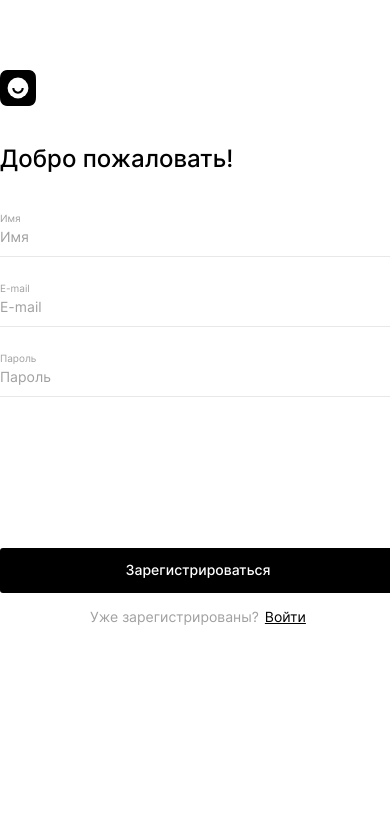
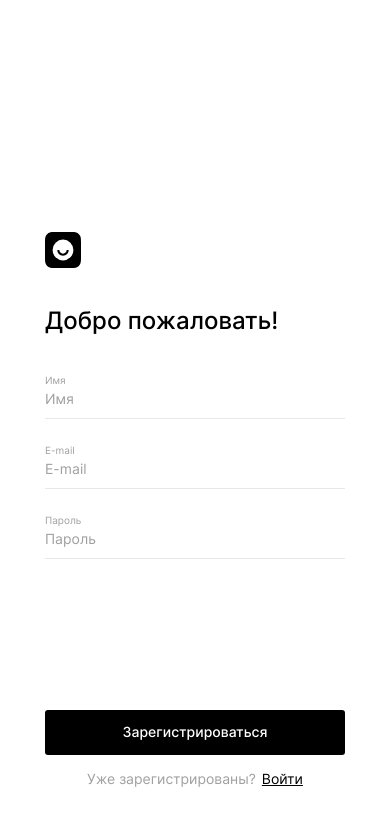
Before and after one commit to EugeneStepanovMoscow/movies-explorer-frontend, a React (Create React App) app: page /register in a window 390 px wide. Shown: the top 826 px of the page. Built offline with nearby package versions, Linux system fonts and the light colour scheme.

Commit message:
log reg form update

```diff
--- a/src/components/FormPattern/FormPattern.css
+++ b/src/components/FormPattern/FormPattern.css
@@ -1,5 +1,15 @@
 .form-pattern {
-  width: 396px;
+  max-width: 396px;
   margin: 0 auto;
-  padding: 70px 0 0 0;
 }
+@media screen and (min-width: 321px) and (max-width: 420px) {
+  .form-pattern {
+    max-width: 300px;
+  }
+}
+
+@media screen and (max-width: 320px) {
+  .form-pattern {
+    max-width: 260px;
+  }
+}
--- a/src/components/FormPattern/__btn-save/form-pattern__btn-save.css
+++ b/src/components/FormPattern/__btn-save/form-pattern__btn-save.css
@@ -1,7 +1,7 @@
 .form-pattern__btn-save {
   margin: 140px 0 0 0;
   padding: 0;
-  width: 396px;
+  width: 100%;
   height: 45px;
   border: 0;
   border-radius: 3px;
--- a/src/components/FormPattern/__footer-link/form-patter__footer-link.css
+++ b/src/components/FormPattern/__footer-link/form-patter__footer-link.css
@@ -7,3 +7,9 @@
   color: #000;
   cursor: pointer;
 }
+@media screen and (max-width: 320px) {
+  .form-patter__footer-link {
+    font-size: 12px;
+    line-height: 14.52px;
+  }
+}
--- a/src/components/FormPattern/__footer-text/form-pattern__footer-text.css
+++ b/src/components/FormPattern/__footer-text/form-pattern__footer-text.css
@@ -1,5 +1,5 @@
 .form-pattern__footer-text {
-  margin: 16px auto;
+  margin: 16px auto 0 auto;
   text-align: center;
   font-family: Inter, Arial, sans-serif;
   font-weight: 400;
@@ -7,3 +7,9 @@
   line-height: 16.94px;
   color: #A0A0A0;
 }
+@media screen and (max-width: 320px) {
+  .form-pattern__footer-text {
+    font-size: 12px;
+    line-height: 14.52px;
+  }
+}
--- a/src/components/FormPattern/__greeting/form-pattern__greeting.css
+++ b/src/components/FormPattern/__greeting/form-pattern__greeting.css
@@ -5,3 +5,10 @@
   font-size: 24px;
   line-height: 29.05px;
 }
+
+@media screen and (max-width: 320px) {
+  .form-pattern__greeting {
+    text-align: center;
+    margin: 50px auto 80px auto;
+  }
+}
--- a/src/components/HeaderLink/HeaderLink.css
+++ b/src/components/HeaderLink/HeaderLink.css
@@ -15,3 +15,9 @@
   width: 36px;
   height: 36px;
 }
+
+@media screen and (max-width: 320px) {
+  .headerLink {
+    margin: 0 auto;
+  }
+}
--- a/src/components/Login/Login.js
+++ b/src/components/Login/Login.js
@@ -5,7 +5,7 @@ function Login (
 )
 {
 return (
-  <main>
+  <main className="login">
     <FormPattern
       formName={'login'}
       formGreeting = {'Рады видеть!'}
--- /dev/null
+++ b/src/components/Login/login.css
@@ -0,0 +1,17 @@
+.login {
+  max-width: 1280px;
+  box-sizing: border-box;
+  margin: 0 auto;
+  padding: 70px 0 70px 0;
+}
+@media screen and (min-width: 321px) and (max-width: 768px) {
+  .login {
+    padding: 232px 0 232px 0;
+  }
+}
+
+@media screen and (max-width: 320px) {
+  .login {
+    padding: 56px 0 30px 0;
+  }
+}
--- a/src/components/Register/Register.js
+++ b/src/components/Register/Register.js
@@ -25,7 +25,7 @@ function Register ({
   }
 
   return (
-    <main>
+    <main className="register">
       <FormPattern
         formName={'register'}
         formGreeting={'Добро пожаловать!'}
--- /dev/null
+++ b/src/components/Register/register.css
@@ -0,0 +1,17 @@
+.register {
+  max-width: 1280px;
+  box-sizing: border-box;
+  margin: 0 auto;
+  padding: 70px 0 70px 0;
+}
+@media screen and (min-width: 321px) and (max-width: 768px) {
+  .register {
+    padding: 232px 0 232px 0;
+  }
+}
+
+@media screen and (max-width: 320px) {
+  .register {
+    padding: 56px 0 30px 0;
+  }
+}
--- a/src/index.css
+++ b/src/index.css
@@ -132,6 +132,10 @@
 @import url(./components/Profile/__input/profile__input.css);
 @import url(./components/Profile/__title/profile__title.css);
 
+@import url(./components/Login/login.css);
+
+@import url(./components/Register/register.css);
+
 @import url(./components/FormPattern/FormPattern.css);
 @import url(./components/FormPattern/__btn-save/form-pattern__btn-save.css);
 @import url(./components/FormPattern/__error/form-pattern__error.css);
```
